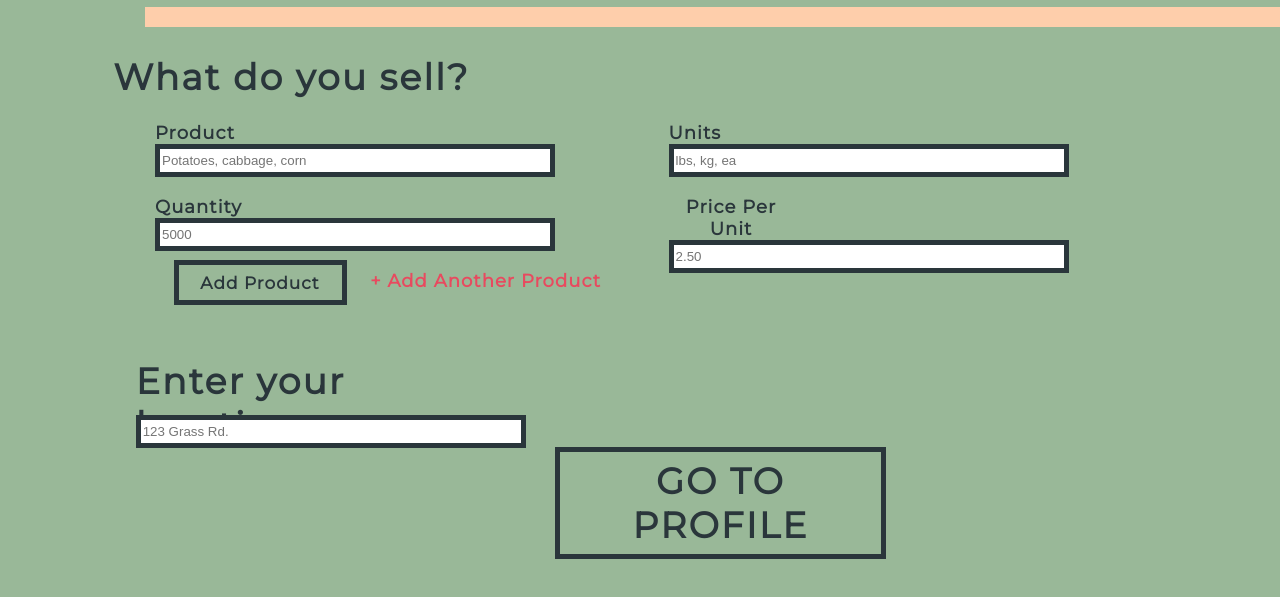
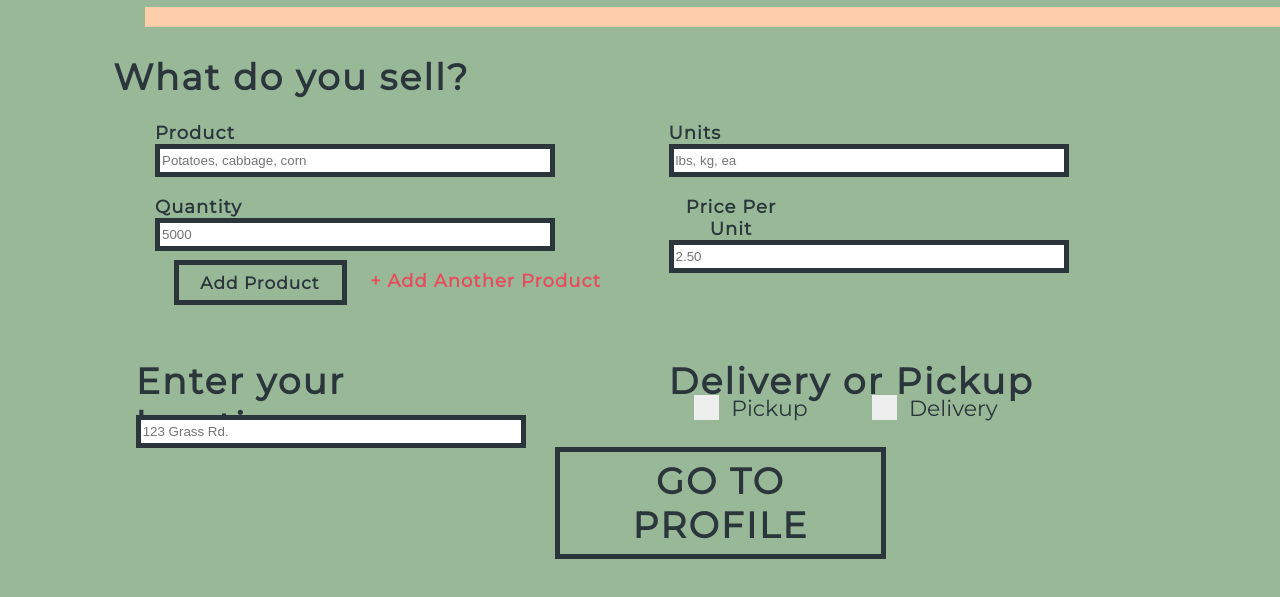
Before and after one commit to Johnson-Su/Cow-Town-Coders, a plain HTML site: page new-farmer2.html in a window 1280 px wide. Shown: the part 173-770 px from the top of the page. Drawn offline with Linux system fonts and the light colour scheme.

Commit message:
checkboxes

```diff
--- a/new-farmer2.css
+++ b/new-farmer2.css
@@ -235,6 +235,25 @@
     color: #2A363B;
   }
 
+  .text3 {
+    position: absolute;
+    left: 52.23%;
+    right: 2.98%;
+    top: 66.5%;
+    bottom: 22.42%;
+
+    font-family: Montserrat;
+    font-style: normal;
+    font-weight: bold;
+    font-size: 36px;
+    line-height: 44px;
+    /* identical to box height */
+
+    letter-spacing: 0.06em;
+
+    color: #2A363B;
+  }
+
   .location-input {
     position: absolute;
     left: 10.6%;
@@ -248,8 +267,86 @@
     box-sizing: border-box;
   }
 
+  /* Customize the label (the container) */
+  .container {
+    display: inline-block;
+    position: relative;
+    left: 54.23%;
+    right: 2.98%;
+    top: 568px;
+    bottom: 22.42%;
+    color: #2A363B;
+
+    padding-left: 37px;
+    padding-right: 60px;
+    margin-bottom: 12px;
+    cursor: pointer;
+    font-size: 22px;
+    -webkit-user-select: none;
+    -moz-user-select: none;
+    -ms-user-select: none;
+    user-select: none;
+  }
+
+  /* Hide the browser's default checkbox */
+  .container input {
+    position: absolute;
+    opacity: 0;
+    cursor: pointer;
+    height: 0;
+    width: 0;
+
+    padding-right: 35px;
+  }
+
+  /* Create a custom checkbox */
+  .checkmark {
+    position: absolute;
+    top: 0;
+    left: 0;
+    height: 25px;
+    width: 25px;
+
+    background-color: #eee;
+  }
+
+  /* On mouse-over, add a grey background color */
+  .container:hover input ~ .checkmark {
+    background-color: #2A363B;
+  }
+
+  /* When the checkbox is checked, add a blue background */
+  .container input:checked ~ .checkmark {
+    background-color: #2A363B;
+  }
+
+  /* Create the checkmark/indicator (hidden when not checked) */
+  .checkmark:after {
+    content: "";
+    position: absolute;
+    display: none;
+  }
+
+  /* Show the checkmark when checked */
+  .container input:checked ~ .checkmark:after {
+    display: block;
+  }
+
+  /* Style the checkmark/indicator */
+  .container .checkmark:after {
+    left: 9px;
+    top: 5px;
+    width: 5px;
+    height: 10px;
+    border: solid white;
+    border-width: 0 3px 3px 0;
+    -webkit-transform: rotate(45deg);
+    -ms-transform: rotate(45deg);
+    transform: rotate(45deg);
+  }
+
   .profile {
-    position: relative;
+    position: absolute;
     width: 331px;
     height: 112px;
     left: 555px;
--- a/new-farmer2.html
+++ b/new-farmer2.html
@@ -47,9 +47,18 @@
     <div>
         <p class="text2">Enter your location:</p>
         <input name="location" class="location-input" placeholder="123 Grass Rd.">
-    <!-- </div>
 
-    <div> -->
+        <p class="text3">Delivery or Pickup</p>
+        <label class="container">Pickup
+            <input type="checkbox">
+            <span class="checkmark"></span>
+        </label>
+
+        <label class="container">Delivery
+            <input type="checkbox">
+            <span class="checkmark"></span>
+        </label>
+
         <button class="profile">
             GO TO PROFILE
         </button>
```
